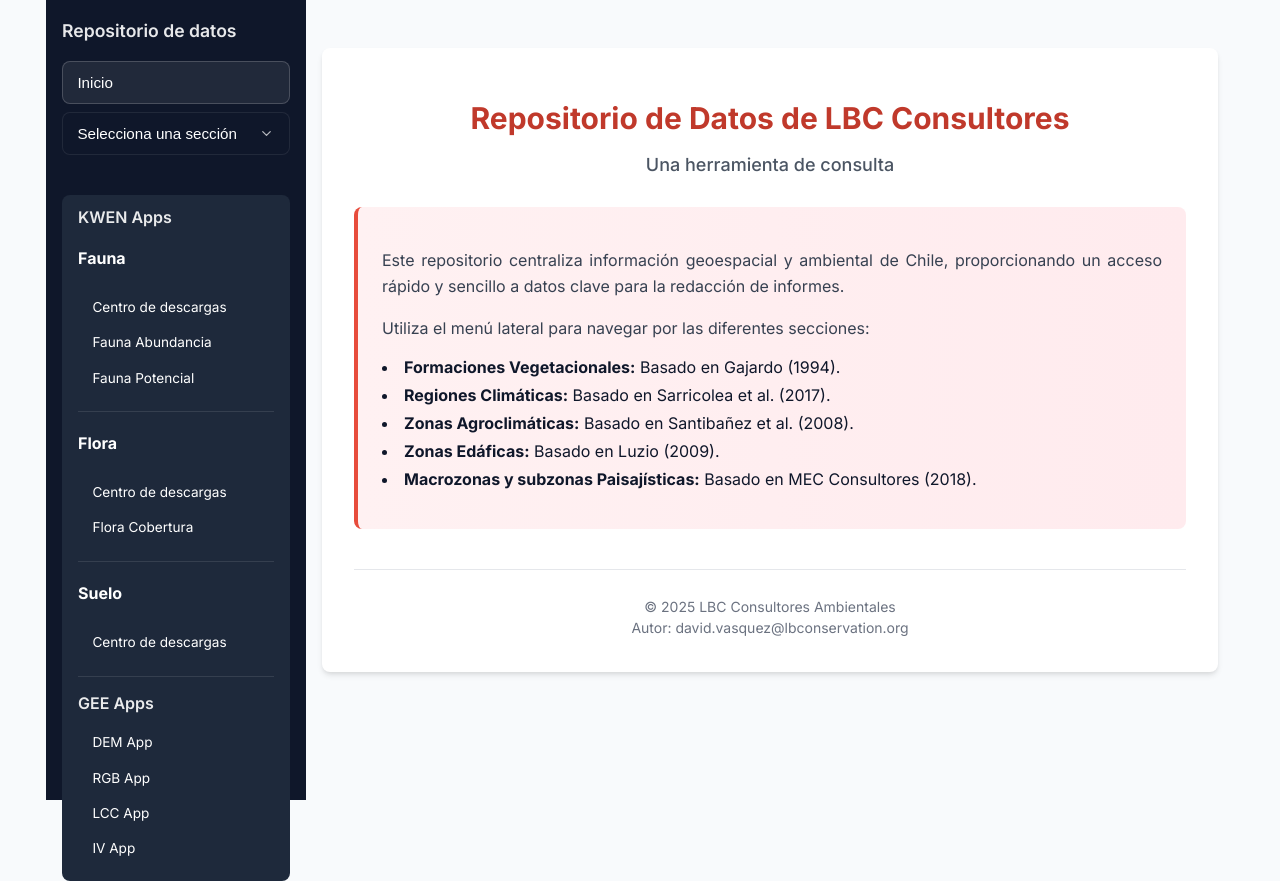
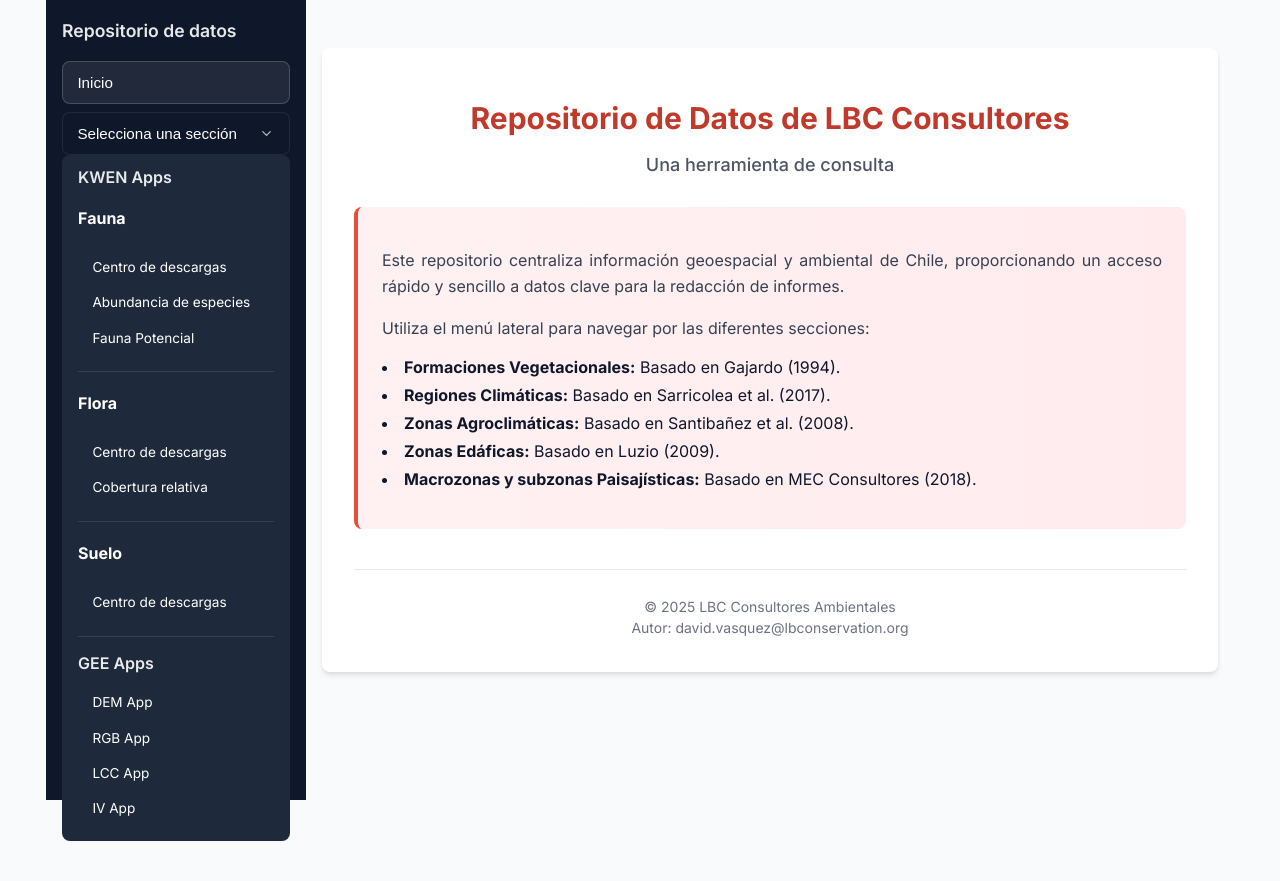
Before and after one commit to dnvasquez/repositorio-lbc, a React (Vite) app: page / in a window 1280 px wide. After the commit the page ends 841 px from the top, so only its background shows below. Built offline with nearby package versions, Linux system fonts and the light colour scheme.

Commit message:
Update App.jsx

```diff
--- a/src/App.jsx
+++ b/src/App.jsx
@@ -51,7 +51,6 @@
           <option value="macrozona">Macrozonas Paisajísticas</option>
         </select>
 
-        <div className="sidebar-separator"></div>
 
         <div className="sidebar-section">
           <h2>KWEN Apps</h2>
@@ -60,7 +59,7 @@
             Centro de descargas
           </a>
           <a href="https://ge6y46-david-vasquez.shinyapps.io/KWEN-Fauna-Abundancia/" target="_blank" rel="noopener noreferrer" className="sidebar-link">
-            Fauna Abundancia
+            Abundancia de especies
           </a>
           <a href="https://ge6y46-david-vasquez.shinyapps.io/KWEN-Fauna-potencial/" target="_blank" rel="noopener noreferrer" className="sidebar-link">
             Fauna Potencial
@@ -71,7 +70,7 @@
             Centro de descargas
           </a>
           <a href="https://ge6y46-david-vasquez.shinyapps.io/KWEN-Cobertura-flora/" target="_blank" rel="noopener noreferrer" className="sidebar-link">
-            Flora Cobertura
+            Cobertura relativa
           </a>
           <div className="sidebar-separator"></div>
           <h4>Suelo</h4>
```
